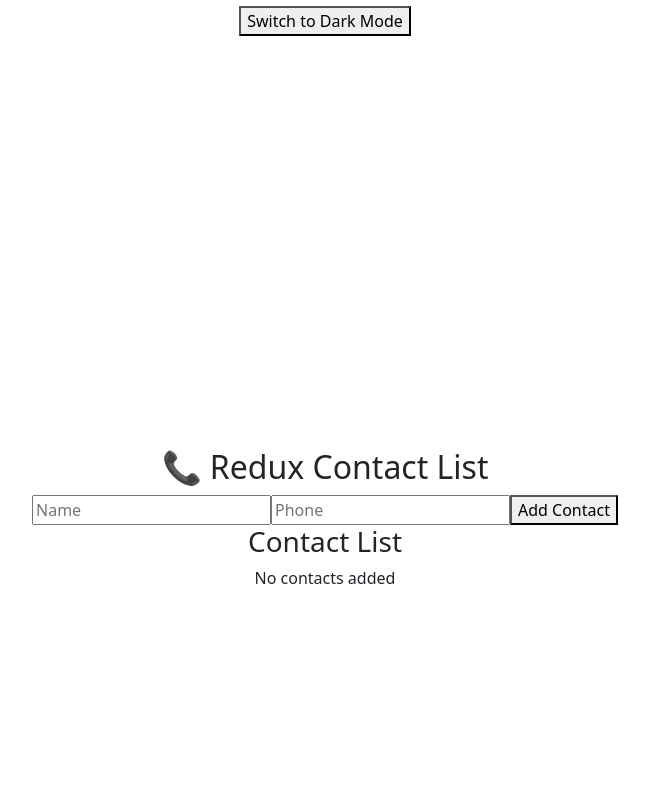
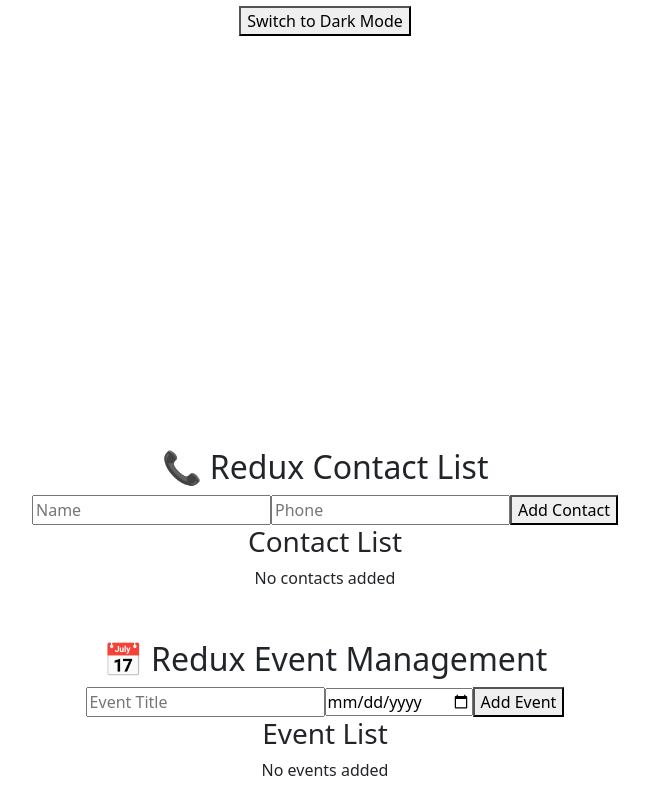
Before and after one commit to BoradDenish/reduxApp, a React (Vite) app: page / in a window 1280 px wide. Shown: the part 1251-2049 px from the top of the page, without its empty margins (315-964 px from the left). Before the commit the page ends 1857 px from the top, so only its background shows below. Built offline with nearby package versions, Linux system fonts and the light colour scheme.

Commit message:
add new redux for learn

```diff
--- a/src/components/Shop.jsx
+++ b/src/components/Shop.jsx
@@ -12,7 +12,27 @@
 import { addContact, editContact, deleteContact } from "../state/contactSlice";
 import { v4 as uuidv4 } from "uuid";
 
+import { addEvent, editEvent, deleteEvent } from "../state/eventSlice";
+
 export default function Shop() {
+
+  const events = useSelector((state) => state.events);
+  const [title, setTitle] = useState("");
+  const [date, setDate] = useState("");
+  const [edit1Id, setEdit1Id] = useState(null);
+
+  const handleAddEvent = () => {
+    if (title && date) {
+      if (edit1Id) {
+        dispatch(editEvent({ id: edit1Id, title, date }));
+        setEdit1Id(null);
+      } else {
+        dispatch(addEvent({ id: uuidv4(), title, date }));
+      }
+      setTitle("");
+      setDate("");
+    }
+  };
 
   const contacts = useSelector((state) => state.contacts);
   const [name, setName] = useState("");
@@ -208,6 +228,40 @@
       )}
     </div>
 
+    <div style={{ textAlign: "center", marginTop: "50px" }}>
+      <h2>📅 Redux Event Management</h2>
+
+      <input
+        type="text"
+        placeholder="Event Title"
+        value={title}
+        onChange={(e) => setTitle(e.target.value)}
+      />
+      <input
+        type="date"
+        value={date}
+        onChange={(e) => setDate(e.target.value)}
+      />
+      <button onClick={handleAddEvent}>
+        {editId ? "Update Event" : "Add Event"}
+      </button>
+
+      <h3>Event List</h3>
+      {events.length === 0 ? <p>No events added</p> : (
+        events.map((event) => (
+          <div key={event.id}>
+            <span>{event.title} - {event.date}</span>
+            <button onClick={() => { setEdit1Id(event.id); setTitle(event.title); setDate(event.date); }}>
+              Edit
+            </button>
+            <button onClick={() => dispatch(deleteEvent(event.id))}>
+              Delete
+            </button>
+          </div>
+        ))
+      )}
+    </div>
+
     </>
   )
 }
--- /dev/null
+++ b/src/state/eventSlice.jsx
@@ -0,0 +1,23 @@
+import { createSlice } from "@reduxjs/toolkit";
+
+const eventSlice = createSlice({
+  name: "events",
+  initialState: [],
+  reducers: {
+    addEvent: (state, action) => {
+      state.push(action.payload);
+    },
+    editEvent: (state, action) => {
+      const index = state.findIndex(event => event.id === action.payload.id);
+      if (index !== -1) {
+        state[index] = action.payload;
+      }
+    },
+    deleteEvent: (state, action) => {
+      return state.filter(event => event.id !== action.payload);
+    }
+  }
+});
+
+export const { addEvent, editEvent, deleteEvent } = eventSlice.actions;
+export default eventSlice.reducer;
--- a/src/state/store.jsx
+++ b/src/state/store.jsx
@@ -13,6 +13,7 @@
 import cartReducer from "./cartSlice";
 import themeReducer from "./themeSlice";
 import contactReducer from "./contactSlice";
+import eventReducer from "./eventSlice";
 
 export const store = configureStore({
     reducer: {
@@ -21,6 +22,7 @@
       auth: authReducer,
       cart: cartReducer,
       theme: themeReducer,
-      contacts: contactReducer
+      contacts: contactReducer,
+      events: eventReducer
     }
   });
```
